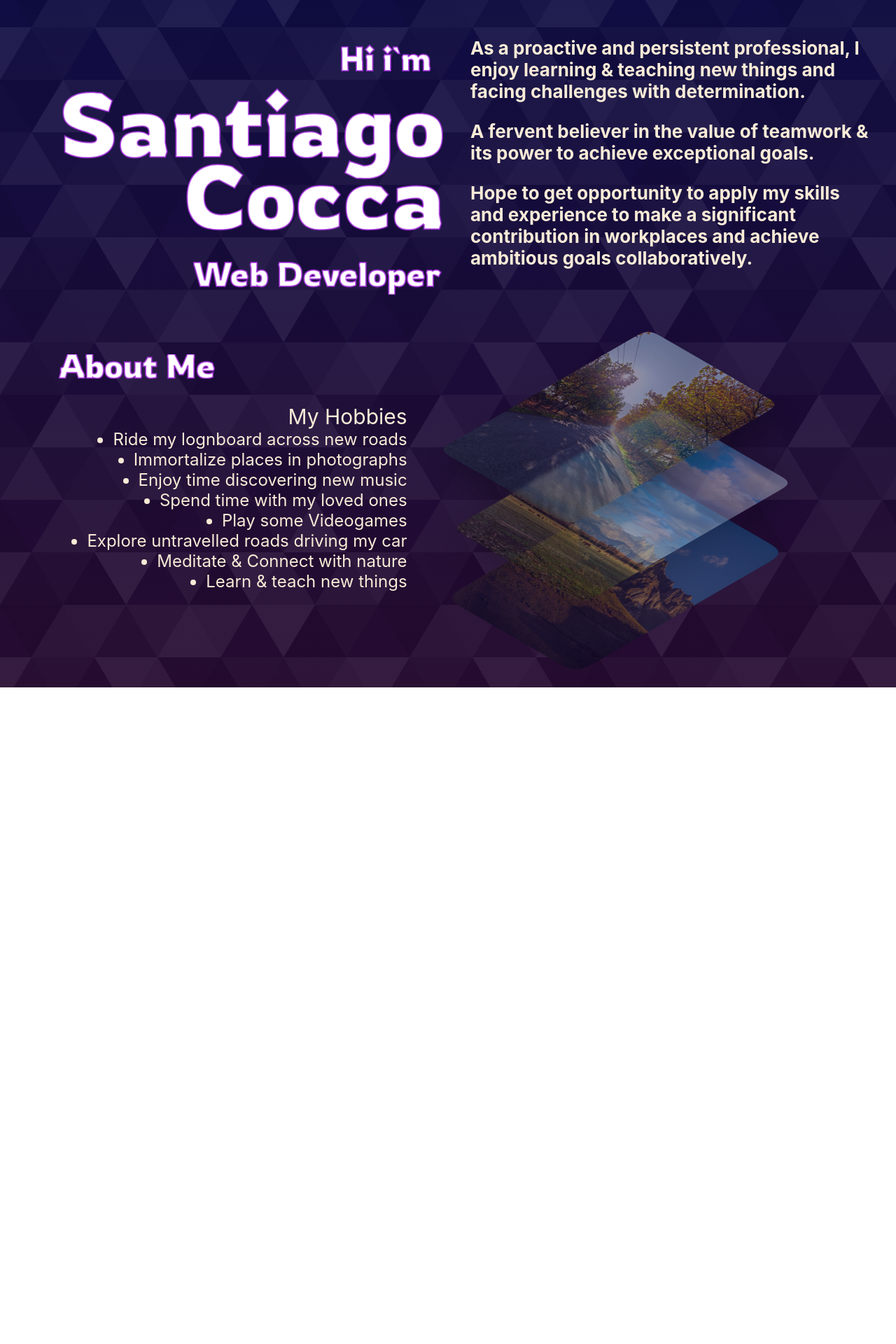
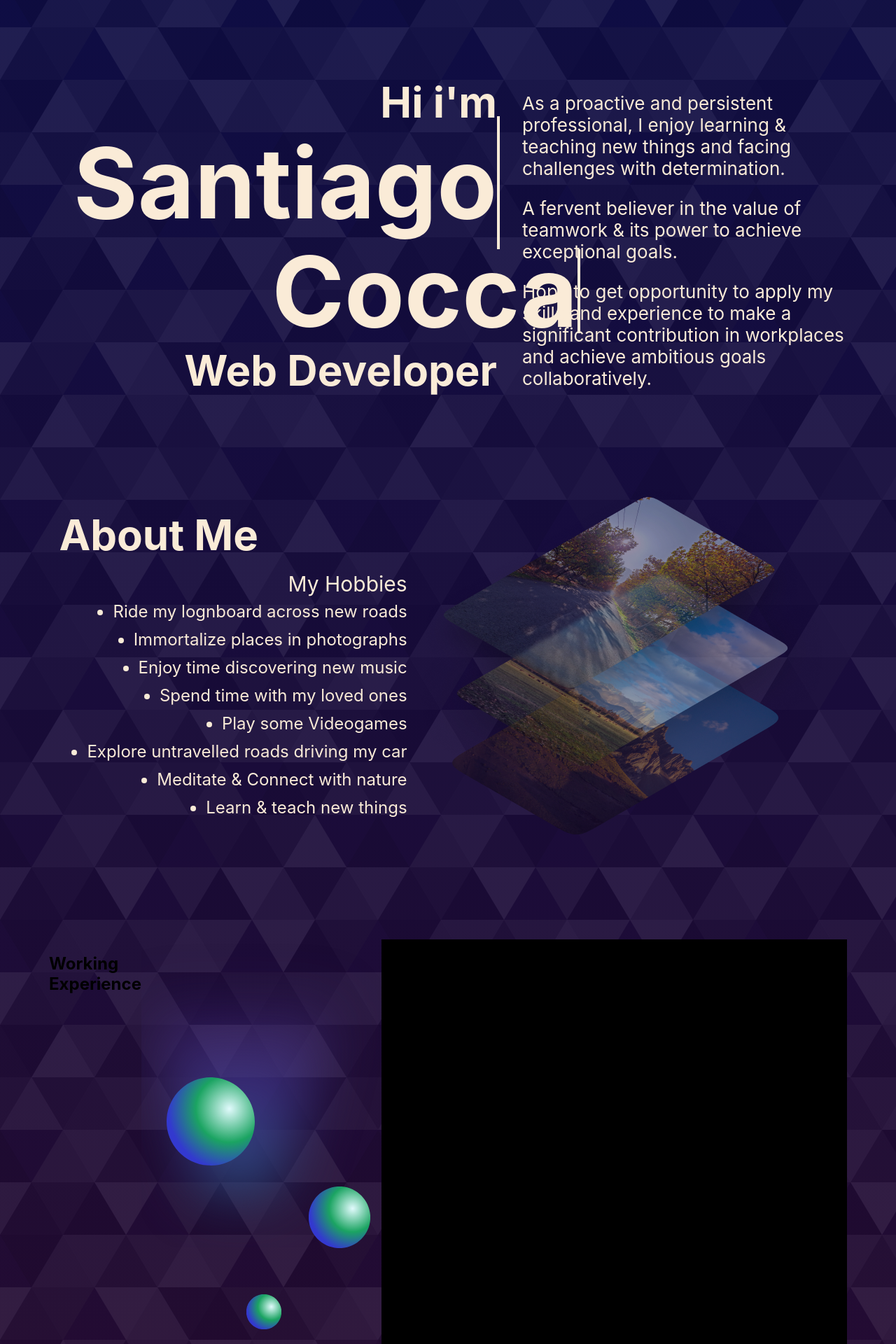
Before and after one commit to scocca/portfolioWeb, a React (Create React App) app: page / in a window 1280 px wide. Shown: the part 36-1956 px from the top of the page at 70% size. Before the commit the page ends 1018 px from the top, so only its background shows below. Built offline with nearby package versions, Linux system fonts and the light colour scheme.

Commit message:
se repite el commit anterior

```diff
--- a/src/App.css
+++ b/src/App.css
@@ -5,18 +5,17 @@ body{
   overflow-x: hidden;
 }
 #root{
-  width: 100%;
-  justify-content: center;
+  width: 1140px;
+  margin: auto;
 }
 
-nav{
-  position:fixed;
-  display: flex;
-  flex-direction: row;
-  width:100%;
-  justify-content: space-between;
-  padding: 0 ;
+.nav-main{
+  position: fixed;
+  width: 100%;
+  padding: 0;
   top: 0px;
+  left: 0;
+  margin: 0 auto;
 }
 
 #navbarcont.navbar-container{
@@ -85,16 +84,11 @@ nav{
   font-weight: bold;
 }
 
-.bigCard{
+.big-header{
   display: flex;
   flex-direction: column;
-  width: 95%;
-  margin-left: 2.5%;
-  height: 970px;
-  margin-top: 48px;
+  margin: 76px auto;
   color: antiquewhite;
-  /* background-color: rgba(240, 248, 255, 0.333); */
-  border-radius: 15px;
   justify-content: space-around;
 }
 
@@ -103,13 +97,73 @@ nav{
   display: flex;
   height: auto;
   font-size: 26px;
-  font-weight: bold;
+  font-weight: 400;
+  align-items: self-end;
 }
 
-.name{
+.name {
   margin-top: 26px;
   padding-right: 36px;
+  text-align: end;
+  width:640px;
 }
+
+.hi-im{
+  font-size: 60px;
+  margin-block-end: 0px;
+  line-height: 40px;
+}
+
+.santiago{
+  display: block;
+  white-space: nowrap;
+  width:640px;
+  border-right: 4px solid;
+  font-size: 140px;
+  font-weight: 700;
+  margin-block: 0px;
+  line-height: 190px;
+  animation: typing 2s steps(8),
+  blink .5s infinite step-end alternate;
+  overflow:hidden;
+}
+
+@keyframes typing{
+  from {width: 0;}
+}
+
+@keyframes blink{
+  50% {border-color: transparent;}
+}
+
+.cocca{
+  display: block;
+  white-space: nowrap;
+  width:8ch;
+  border-right: 4px solid;
+  font-size: 140px;
+  font-weight: 700;
+  margin-block: 0px;
+  line-height: 120px;
+  animation: typing 2s steps(5),
+  blink .5s infinite step-end alternate;
+  overflow:hidden;
+}
+
+@keyframes typing{
+  from {width: 0;}
+}
+
+@keyframes blink{
+  50% {border-color: transparent;}
+}
+
+.Web-developer{
+  line-height: 40px;
+  font-size: 60px;
+  margin-block: 33px;
+}
+
 
 .profile-container{
   width: 600px;
@@ -129,15 +183,19 @@ nav{
 }
 
 .personal-profile{
+  display: flex;
   justify-content: center;
-  display: flex;
-  height: auto;
+  align-items: self-end;
+  margin: 62px auto;
   font-size: 26px;
-  font-weight: bold;
+  font-weight: 400;
 }
 
 .about-me{
   margin-top: 50px;
+  margin-bottom: 0px;
+  font-size: 60px;
+  line-height: 40px;
 }
 
 .personal-list{
@@ -150,8 +208,68 @@ nav{
   list-style:outside;
 }
 
-.circle-cont{
+.we-bg{
   background-image: url('./components/assets/blur.svg');
-  width: 600px;
-  height: 600px;
+  background-repeat: no-repeat;
+  background-position: center;
+  background-size: cover;
+  width: 440px;
+  height: 440px;
+  display: flex;
+  align-items: center;
+  justify-content: center;
 }
+
+.circle-cont {
+  display: flex;
+  position: absolute;
+  left: 36px;
+  top: 197px;
+}
+
+.circle-cont-1 {
+  display: flex;
+  position: absolute;
+  left: 220px;
+  top: 334px;
+  transform: scale(0.7);
+}
+
+.circle-cont-2 {
+  display: flex;
+  position: absolute;
+  left: 112px;
+  top: 469px;
+  transform: scale(0.4);
+}
+
+.circle-inner{
+  background-image: url('./components/assets/bigCircle.svg');
+  background-repeat: no-repeat;
+  background-position: center;
+  background-size: cover;
+  width: 126px;
+  height: 126px;
+}
+
+.workContainer{
+  display: flex;
+  height: 805px;
+  width: auto;
+  margin: 76px auto;
+}
+
+.left{
+  display: flex;
+  width: 34%;
+}
+
+.right{
+  display: flex;
+  width: 66%;
+  background: black;
+}
+
+.r{
+  position: relative;
+}
--- a/src/components/NavBar.js
+++ b/src/components/NavBar.js
@@ -2,8 +2,8 @@
 
 function NavBar(){
     return(
-        <nav>
-        <navbar className='navbar'>
+        <navbar className="nav-main">
+        <div className='navbar'>
           <div className='navbar-right'>
             <ul className='right-list'>
               <li className='list-name'>Santiago Cocca</li>
@@ -18,8 +18,8 @@ function NavBar(){
               <li className='getInTouch'>Get in Touch</li>
             </ul>
           </div>
-        </navbar>
-      </nav>
+        </div>
+      </navbar>
     )
 }
 
--- a/src/components/Profile.js
+++ b/src/components/Profile.js
@@ -3,10 +3,14 @@
 function Profile({hiim,aboutme,photos}){
 
     return(
-        <div className='bigCard'>
+        <div className='big-header'>
         <div className='workProfile'>
         <div className='name'>
-          <img src={hiim} alt='hi i`m Santiago Cocca Web Developer'/>
+          <h3 className="hi-im">Hi i'm</h3>
+          <span className="santiago">Santiago</span>
+          <span className="cocca">Cocca</span>
+          <h3 className="Web-developer"> Web Developer</h3>
+          {/* <img src={hiim} alt='hi i`m Santiago Cocca Web Developer'/> */}
         </div>
         <div className='profile-container'>
           <p className='work-profile'>As a proactive and persistent professional, I enjoy learning & teaching new things and facing challenges with determination.</p>
@@ -18,7 +22,8 @@ function Profile({hiim,aboutme,photos}){
         <div className='personal-profile'>
           <div className='about-me'>
             <div>
-              <img src={aboutme} alt='my hobbies'/>
+              <h3 className="about-me">About Me</h3>
+              {/* <img src={aboutme} alt='my hobbies'/> */}
             </div>
             <div>
             <ul className='personal-list'>My Hobbies
--- a/src/components/WorkExperience.js
+++ b/src/components/WorkExperience.js
@@ -1,10 +1,19 @@
+
+import React from "react"
+
+
 function WorkExperience({works, blur, bCircle}){
     return (
         <div className="workContainer">
-                <a id="circle-one" href="./assets/bigCircle.svg" className="circle-cont"/>
-                <a id="circle-two" href="./assets/bigCircle.svg" className="circle-cont"/>
-                <a id="circle-three" href="./assets/bigCircle.svg" className="circle-cont"/>
+            <h2>Working <br/> Experience</h2>
+            <div className="left r we-bg">
+                <span className="circle-cont"><a className="circle-inner" id="circle-one" /></span>
+                <span className="circle-cont-1" ><a className="circle-inner" id="circle-two" /></span>
+                <span className="circle-cont-2" ><a className="circle-inner" id="circle-three" /></span>
+            </div>
+            <div className="right">
                 <span src={works} alt='work experience'/>
+            </div>
         </div>
     )
 }
```
Also changed, not shown: src/App.js (+4 -4 lines).
